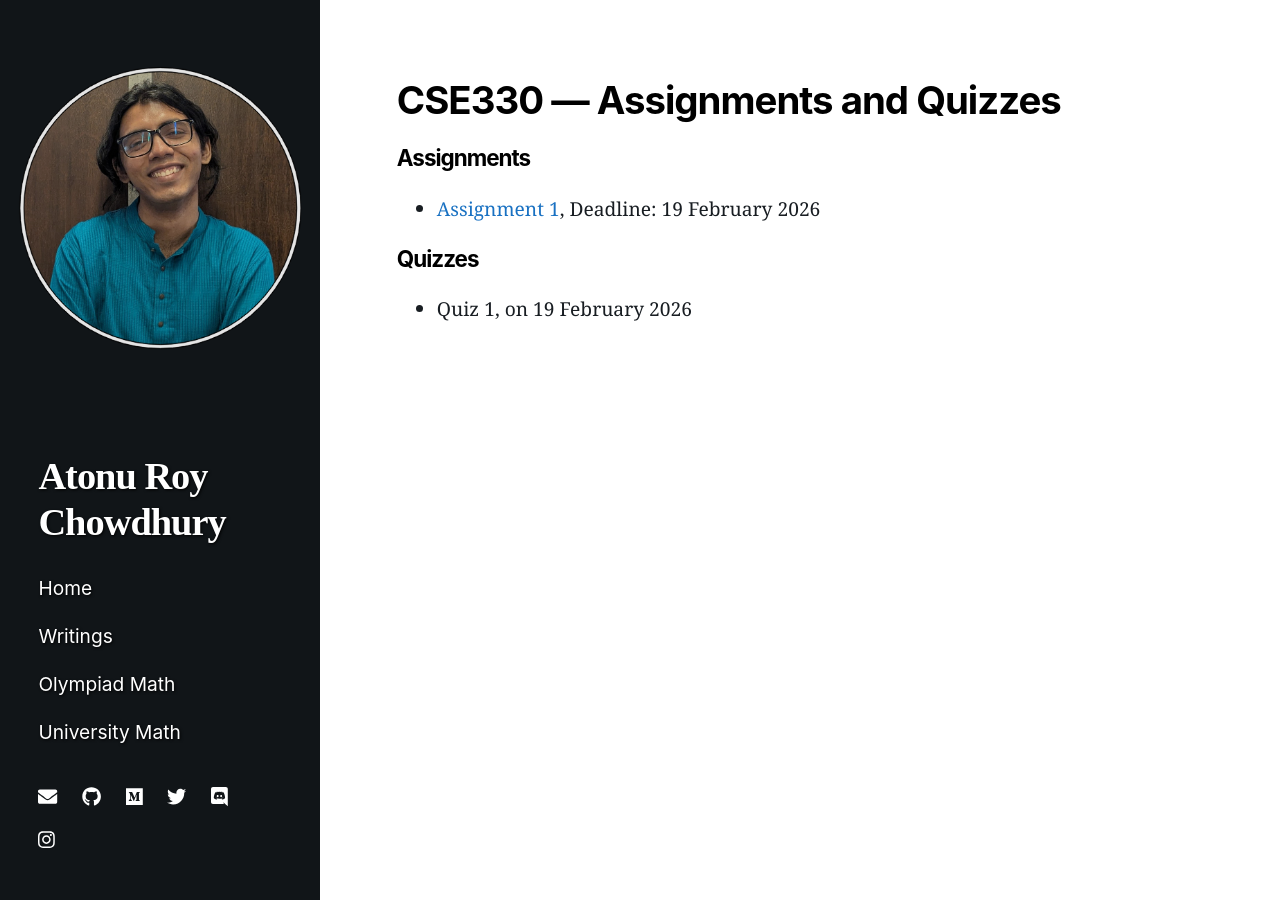
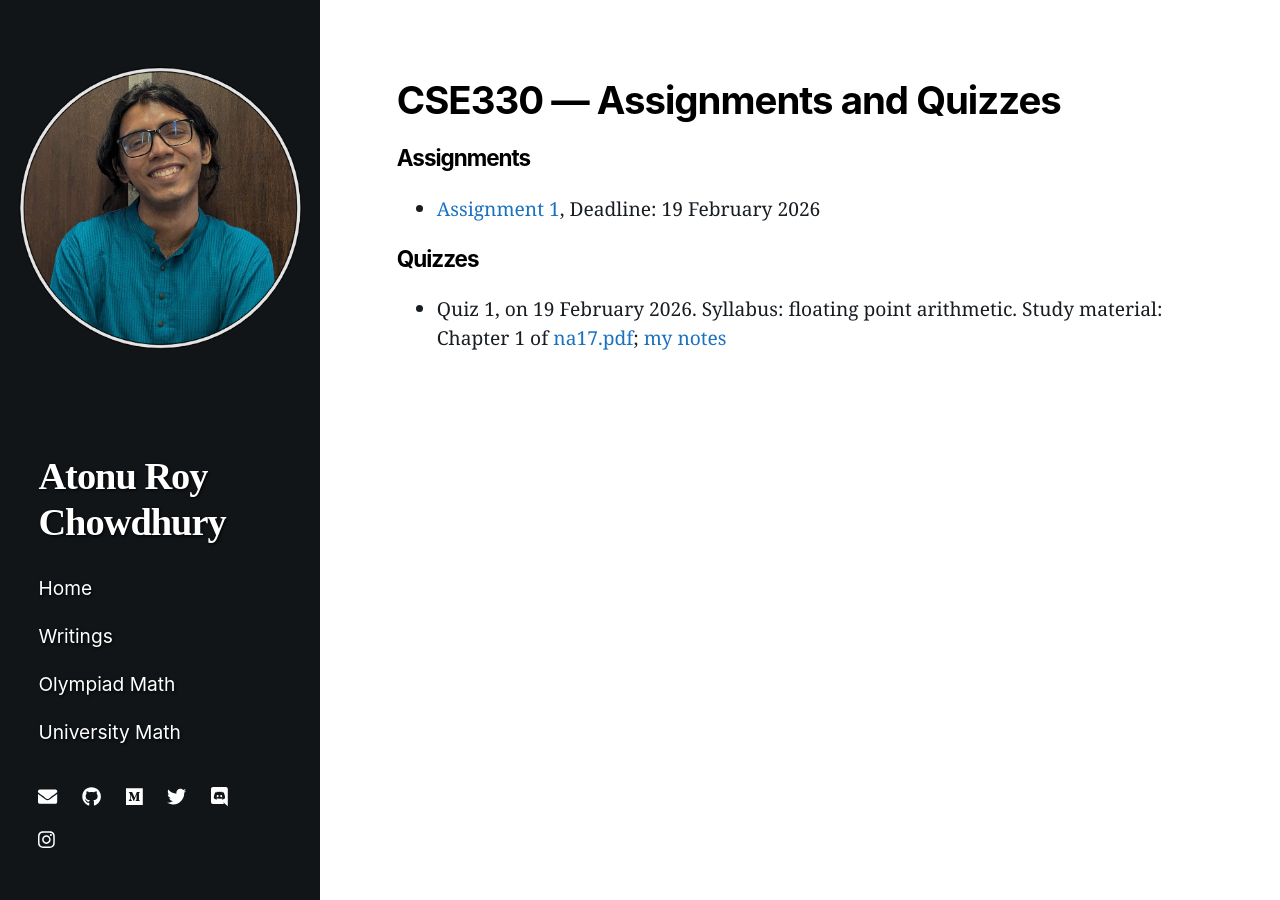
Before and after one commit to atonurc/atonurc.github.io, a Jekyll site: the page built from teaching/bracu/cse330/spring26/assignment_and_quiz.markdown, in a window 1280 px wide. Built offline with Jekyll 4.4.1, drawn with Linux system fonts in a browser that asks for light colours; nearby versions of some CDN libraries.

Commit message:
quiz study materials

```diff
--- a/teaching/bracu/cse330/spring26/assignment_and_quiz.markdown
+++ b/teaching/bracu/cse330/spring26/assignment_and_quiz.markdown
@@ -14,4 +14,4 @@ title: CSE330 — Assignments and Quizzes
 
 ### Quizzes
 
-- Quiz 1, on 19 February 2026
+- Quiz 1, on 19 February 2026. Syllabus: floating point arithmetic. Study material: Chapter 1 of [na17.pdf](https://www.maths.dur.ac.uk/users/anthony.yeates/NOTES/na17.pdf); [my notes](https://atonurc.github.io/teaching/bracu/cse330/spring26/floating_point.pdf)
```
